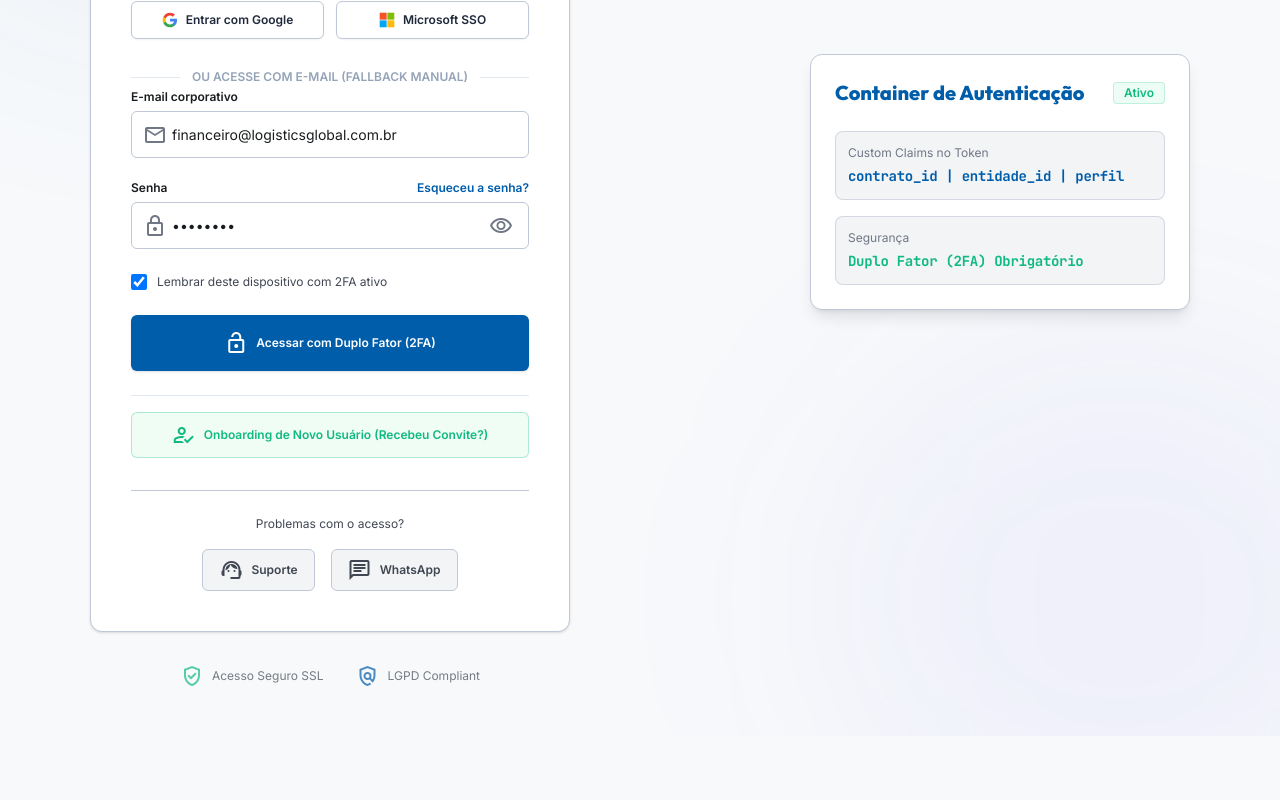
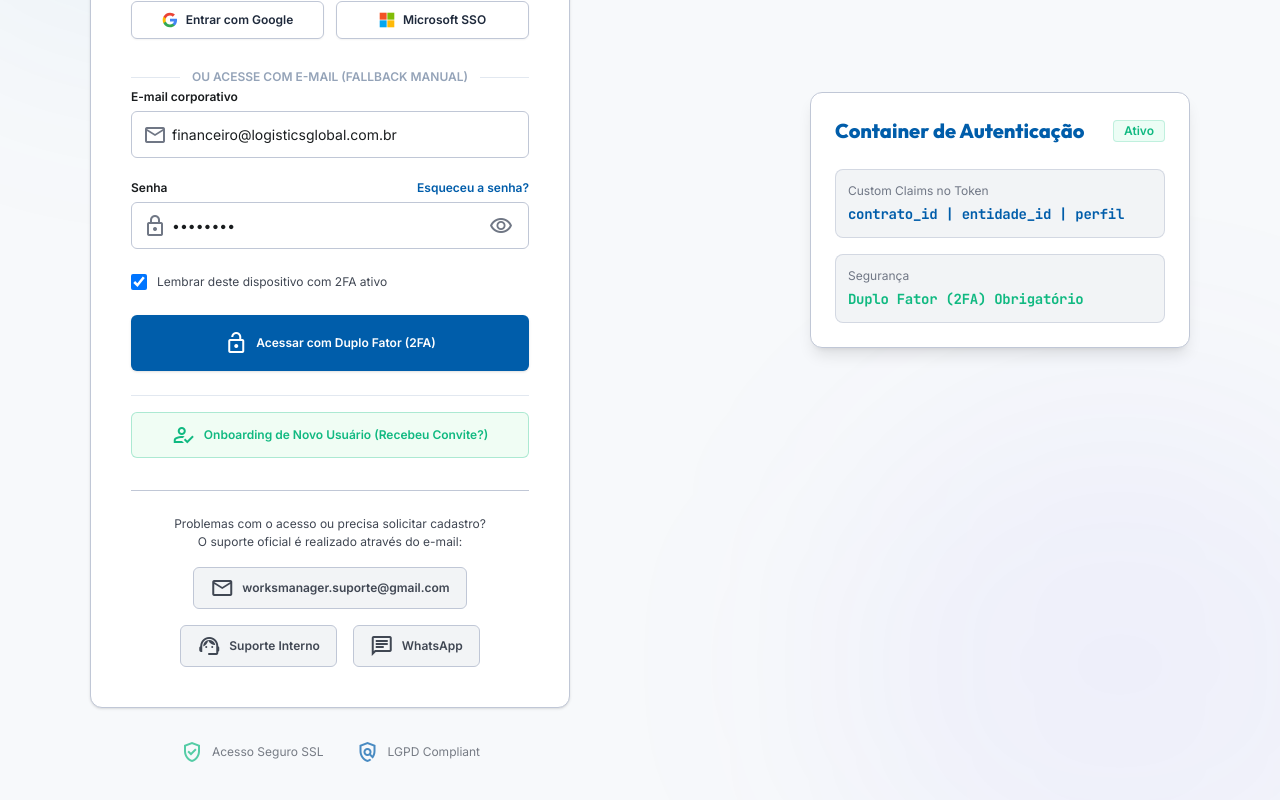
Before and after one commit to Sarge2024/gestor-de-obras-1, a React (Vite) app: page / in a window 1280 px wide. Shown: the part 372-1172 px from the top of the page. Before the commit the page ends 1108 px from the top, so only its background shows below. Built offline with nearby package versions, Linux system fonts and the light colour scheme.

Commit message:
feat: adiciona e-mail de suporte worksmanager.suporte@gmail.com na tela de login e mensagens de erro do servidor

```diff
--- a/server.ts
+++ b/server.ts
@@ -188,11 +188,11 @@ async function startServer() {
         .single();
 
       if (userErr || !userData) {
-        return res.status(403).json({ error: "Usuário não autorizado. O administrador deve cadastrá-lo previamente no sistema." });
+        return res.status(403).json({ error: "Usuário não autorizado. O administrador deve cadastrá-lo previamente no sistema. Suporte: worksmanager.suporte@gmail.com" });
       }
 
       if (userData.status === 'BLOQUEADO' || userData.status === 'INATIVO') {
-        return res.status(403).json({ error: "Usuário bloqueado ou inativo. Contate o administrador." });
+        return res.status(403).json({ error: "Usuário bloqueado ou inativo. Contate o suporte em worksmanager.suporte@gmail.com" });
       }
 
       // Update Supabase user with the latest info from OAuth if they match
--- a/src/components/LoginScreen.tsx
+++ b/src/components/LoginScreen.tsx
@@ -354,15 +354,25 @@ export const LoginScreen: React.FC<LoginScreenProps> = ({
 
             {/* Footer Help */}
             <div className="mt-8 pt-6 border-t border-[#c0c7d6] flex flex-col items-center gap-4">
-              <p className="font-body-sm text-[#404753]">Problemas com o acesso?</p>
-              <div className="flex gap-4">
+              <p className="font-body-sm text-[#404753] text-center">
+                Problemas com o acesso ou precisa solicitar cadastro?<br/>
+                O suporte oficial é realizado através do e-mail:
+              </p>
+              <div className="flex gap-4 flex-wrap justify-center">
+                <a
+                  href="mailto:worksmanager.suporte@gmail.com"
+                  className="flex items-center gap-2 px-4 py-2 bg-[#f2f4f6] hover:bg-[#eceef0] border border-[#c0c7d6] rounded-md transition-colors font-label-bold text-label-bold text-[#404753]"
+                >
+                  <span className="material-symbols-outlined text-[18px]">mail</span>
+                  worksmanager.suporte@gmail.com
+                </a>
                 <button
                   type="button"
                   onClick={onOpenSupportModal}
                   className="flex items-center gap-2 px-4 py-2 bg-[#f2f4f6] hover:bg-[#eceef0] border border-[#c0c7d6] rounded-md transition-colors font-label-bold text-label-bold text-[#404753] cursor-pointer"
                 >
                   <span className="material-symbols-outlined text-[18px]">support_agent</span>
-                  Suporte
+                  Suporte Interno
                 </button>
                 <a
                   href="https://wa.me/5511999999999?text=Preciso%20de%20suporte%20no%20Portal%20Systems%20Storage"
```
